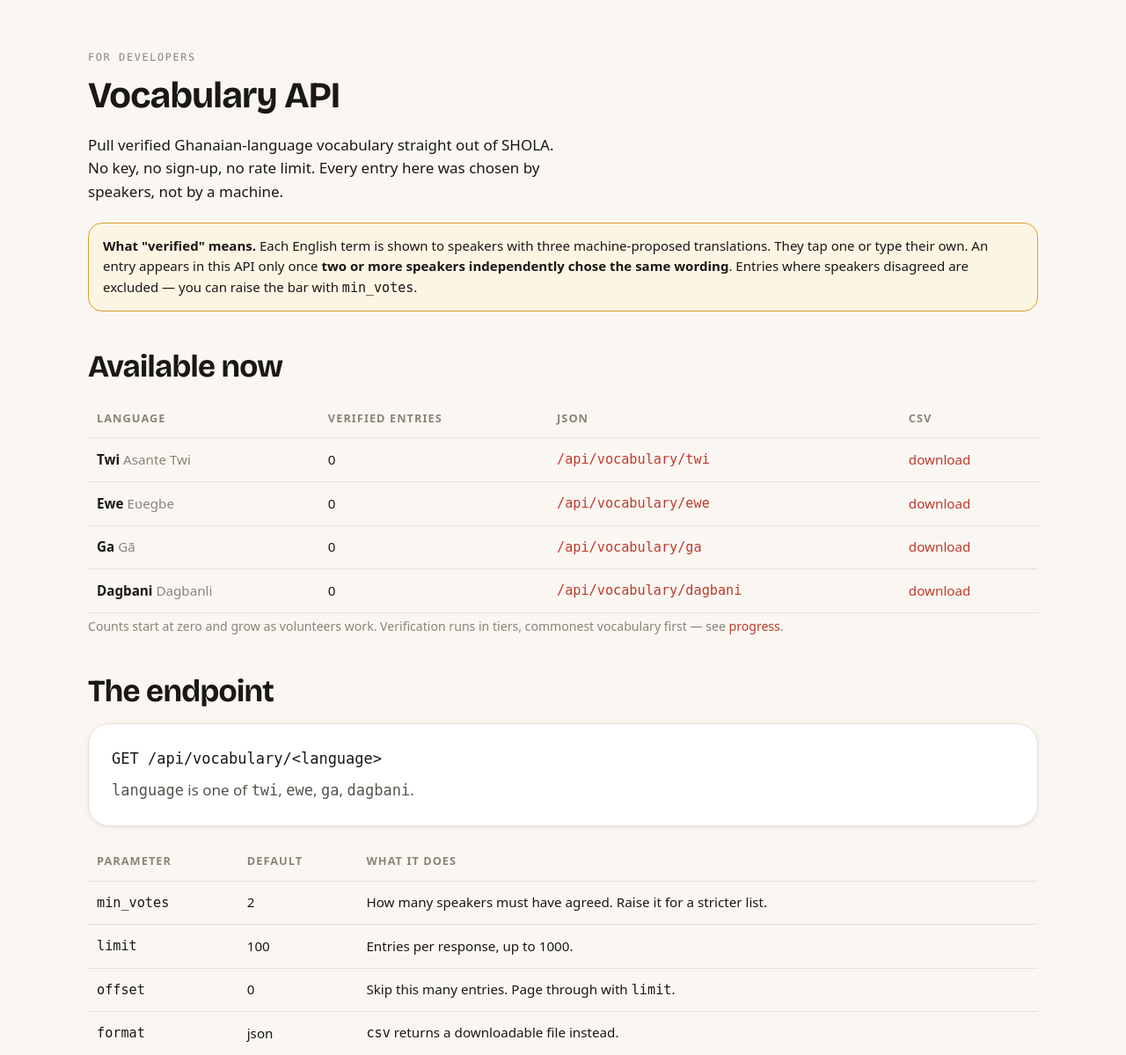
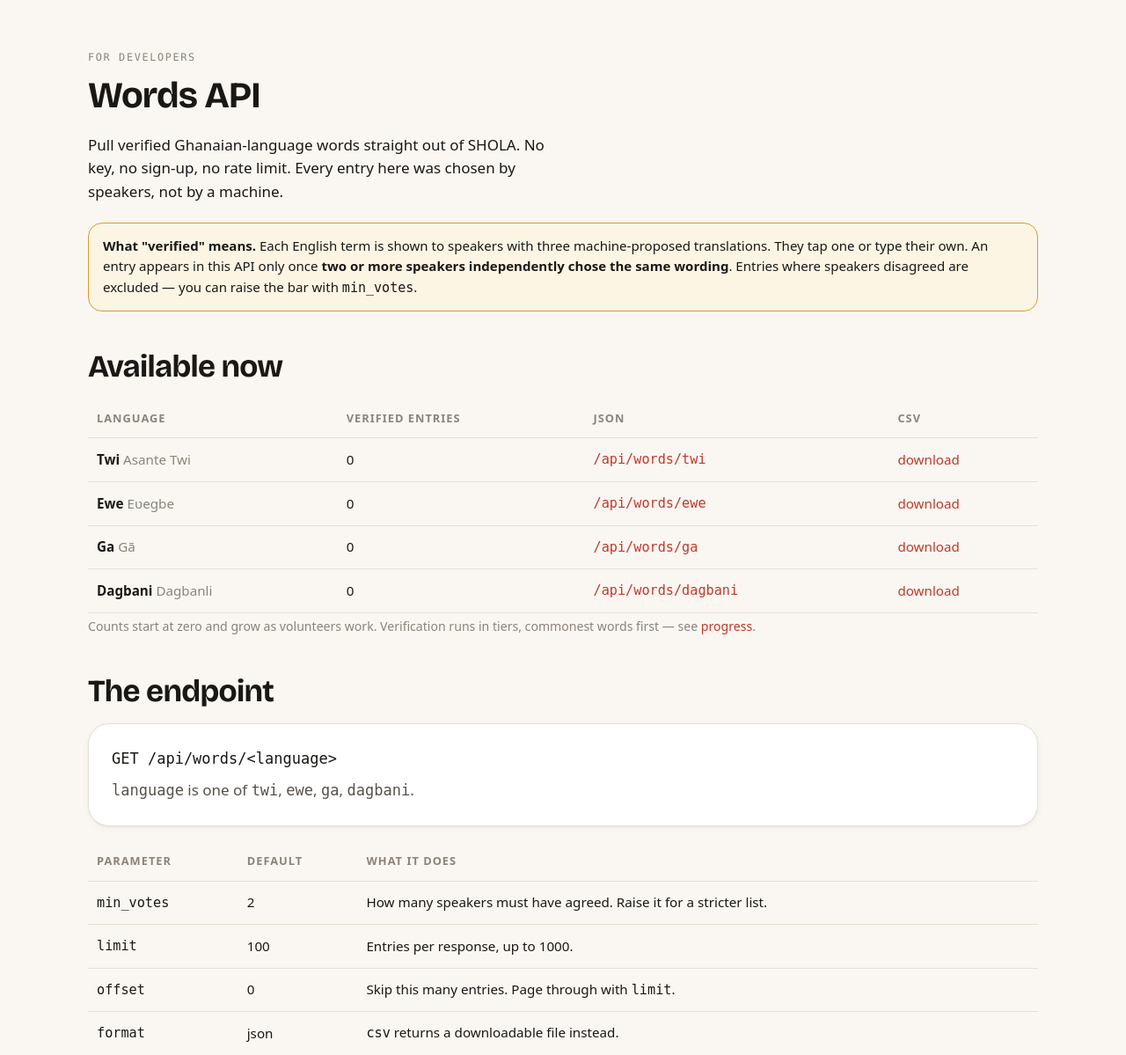
Before and after one commit to michsethowusu/SHOLA, a Flask app: page /api in a window 1280 px wide. Shown: the part 63-1262 px from the top of the page at 88% size. Run offline with Flask 3, Linux system fonts and the light colour scheme.

Commit message:
Call them words, not vocabulary
Plainer for the people reading the page. The endpoint follows the copy so URL
and wording match: /api/words/<language>. The earlier /api/vocabulary and
/api/consensus paths still resolve.

Co-Authored-By: Claude Opus 5 (1M context) <noreply@anthropic.com>

```diff
--- a/shola/templates/api.html
+++ b/shola/templates/api.html
@@ -1,13 +1,13 @@
 {% extends "base.html" %}
-{% block title %}SHOLA vocabulary API{% endblock %}
+{% block title %}SHOLA words API{% endblock %}
 
 {% block content %}
 <section class="section">
   <div class="wrap">
     <p class="eyebrow">For developers</p>
-    <h1 style="font-size:clamp(1.9rem,6vw,2.6rem)">Vocabulary API</h1>
+    <h1 style="font-size:clamp(1.9rem,6vw,2.6rem)">Words API</h1>
     <p class="lede" style="max-width:56ch">
-      Pull verified Ghanaian-language vocabulary straight out of SHOLA. No key,
+      Pull verified Ghanaian-language words straight out of SHOLA. No key,
       no sign-up, no rate limit. Every entry here was chosen by speakers, not by
       a machine.
     </p>
@@ -32,8 +32,8 @@
             <tr>
               <td><strong>{{ lang.name }}</strong> <span class="faint">{{ lang.note }}</span></td>
               <td>{{ counts.get(code, 0) | thousands }}</td>
-              <td><a href="{{ url_for('main.api_vocabulary', language=code) }}"><code>/api/vocabulary/{{ code }}</code></a></td>
-              <td><a href="{{ url_for('main.api_vocabulary', language=code, format='csv') }}">download</a></td>
+              <td><a href="{{ url_for('main.api_words', language=code) }}"><code>/api/words/{{ code }}</code></a></td>
+              <td><a href="{{ url_for('main.api_words', language=code, format='csv') }}">download</a></td>
             </tr>
           {% endfor %}
         </tbody>
@@ -41,12 +41,12 @@
     </div>
     <p class="hint">
       Counts start at zero and grow as volunteers work. Verification runs in
-      tiers, commonest vocabulary first — see <a href="{{ url_for('main.stats') }}">progress</a>.
+      tiers, commonest words first — see <a href="{{ url_for('main.stats') }}">progress</a>.
     </p>
 
     <h2 style="margin-top:44px">The endpoint</h2>
     <div class="card" style="margin-top:14px">
-      <p style="margin:0 0 10px"><code>GET /api/vocabulary/&lt;language&gt;</code></p>
+      <p style="margin:0 0 10px"><code>GET /api/words/&lt;language&gt;</code></p>
       <p class="muted" style="margin:0">
         <code>language</code> is one of
         {% for code in LANGUAGES %}<code>{{ code }}</code>{% if not loop.last %}, {% endif %}{% endfor %}.
@@ -125,21 +125,21 @@
 
     <h2 style="margin-top:44px">Examples</h2>
 
-    <h3 style="margin-top:20px">Fetch a page of Twi vocabulary</h3>
+    <h3 style="margin-top:20px">Fetch a page of Twi words</h3>
     <div class="card" style="margin-top:10px">
-<pre style="margin:0;overflow-x:auto"><code>curl "{{ config.SITE_URL }}/api/vocabulary/twi?limit=50"</code></pre>
+<pre style="margin:0;overflow-x:auto"><code>curl "{{ config.SITE_URL }}/api/words/twi?limit=50"</code></pre>
     </div>
 
     <h3 style="margin-top:20px">Only entries three speakers agreed on</h3>
     <div class="card" style="margin-top:10px">
-<pre style="margin:0;overflow-x:auto"><code>curl "{{ config.SITE_URL }}/api/vocabulary/ewe?min_votes=3"</code></pre>
+<pre style="margin:0;overflow-x:auto"><code>curl "{{ config.SITE_URL }}/api/words/ewe?min_votes=3"</code></pre>
     </div>
 
     <h3 style="margin-top:20px">Straight into pandas</h3>
     <div class="card" style="margin-top:10px">
 <pre style="margin:0;overflow-x:auto"><code>import pandas as pd
 
-df = pd.read_csv("{{ config.SITE_URL }}/api/vocabulary/ga?format=csv&amp;limit=1000")
+df = pd.read_csv("{{ config.SITE_URL }}/api/words/ga?format=csv&amp;limit=1000")
 df.head()</code></pre>
     </div>
 
@@ -147,7 +147,7 @@ df.head()</code></pre>
     <div class="card" style="margin-top:10px">
 <pre style="margin:0;overflow-x:auto"><code>import requests
 
-BASE = "{{ config.SITE_URL }}/api/vocabulary/dagbani"
+BASE = "{{ config.SITE_URL }}/api/words/dagbani"
 entries, offset = [], 0
 while True:
     page = requests.get(BASE, params={"limit": 1000, "offset": offset}).json()
--- a/shola/templates/stats.html
+++ b/shola/templates/stats.html
@@ -111,7 +111,7 @@
       </p>
       <p style="margin:0">
         {% for code in LANGUAGES %}
-          <a href="{{ url_for('main.api_consensus', language=code) }}"><code>/api/consensus/{{ code }}</code></a>{% if not loop.last %} · {% endif %}
+          <a href="{{ url_for('main.api_words', language=code) }}"><code>/api/words/{{ code }}</code></a>{% if not loop.last %} · {% endif %}
         {% endfor %}
       </p>
     </div>
--- a/shola/views.py
+++ b/shola/views.py
@@ -394,7 +394,7 @@ def done(token):
 
 @main.route("/api")
 def api_docs():
-    """Human-readable documentation for the vocabulary API."""
+    """Human-readable documentation for the words API."""
     counts = {}
     for code in current_app.config["LANGUAGES"]:
         counts[code] = consensus.verified_count(code)
@@ -402,7 +402,7 @@ def api_docs():
     return render_template("api.html", counts=counts, sample=sample)
 
 
-def _vocabulary(language, min_votes, limit, offset):
+def _words(language, min_votes, limit, offset):
     rows = []
     for i, row in enumerate(consensus.export_rows(language, min_votes=min_votes)):
         if i < offset:
@@ -415,9 +415,9 @@ def _vocabulary(language, min_votes, limit, offset):
     return rows
 
 
-@main.route("/api/vocabulary/<language>")
-def api_vocabulary(language):
-    """Verified vocabulary for one language.
+@main.route("/api/words/<language>")
+def api_words(language):
+    """Verified words for one language.
 
     Only entries where at least `min_votes` speakers chose the same wording.
     """
@@ -430,7 +430,7 @@ def api_vocabulary(language):
     offset = max(0, request.args.get("offset", 0, type=int))
     fmt = (request.args.get("format") or "json").lower()
 
-    rows = _vocabulary(language, min_votes, limit, offset)
+    rows = _words(language, min_votes, limit, offset)
 
     if fmt == "csv":
         out = io.StringIO()
@@ -456,10 +456,11 @@ def api_vocabulary(language):
     })
 
 
-# The original name, kept so anything already pointing at it keeps working.
+# Earlier names, kept so anything already pointing at them keeps working.
+@main.route("/api/vocabulary/<language>")
 @main.route("/api/consensus/<language>")
 def api_consensus(language):
-    return api_vocabulary(language)
+    return api_words(language)
 
 
 @main.route("/api/entry/<int:word_id>/<language>")
```
Also changed, not shown: tests/test_flow.py (+8 -7 lines).
